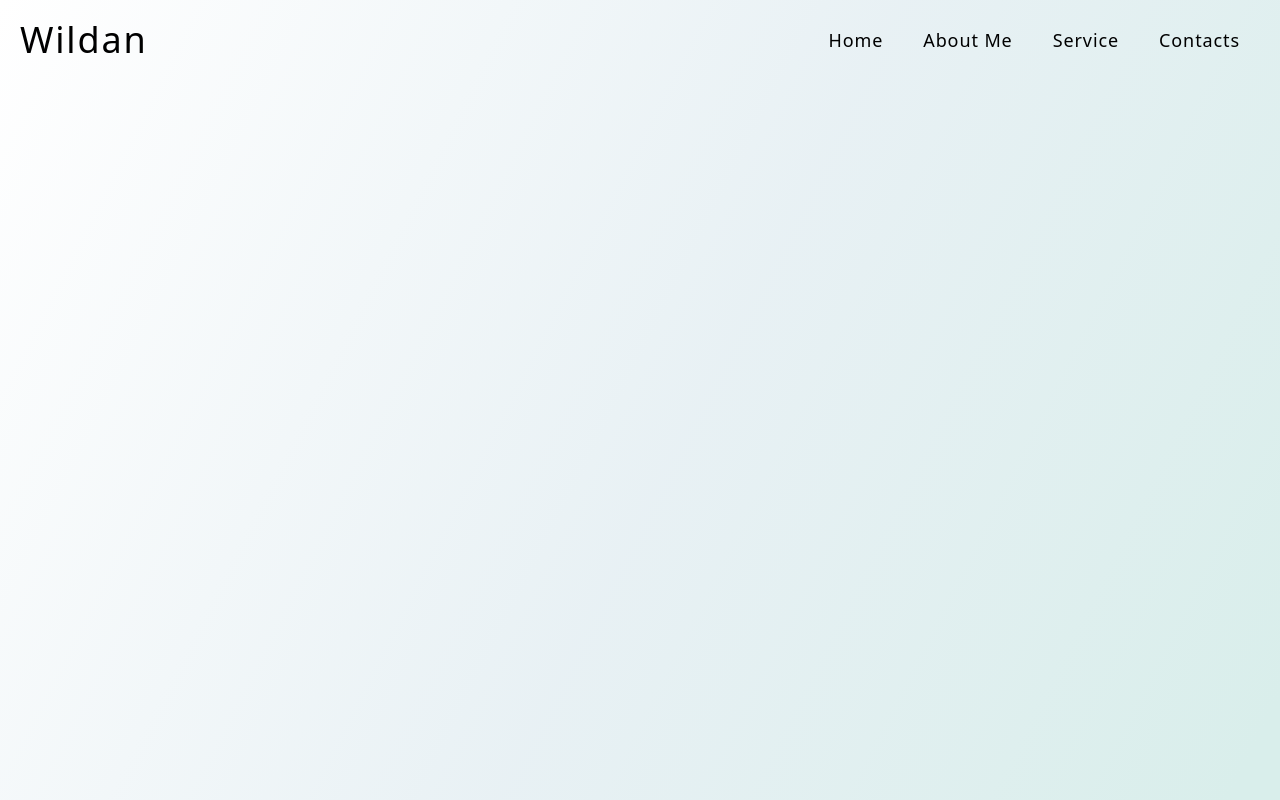
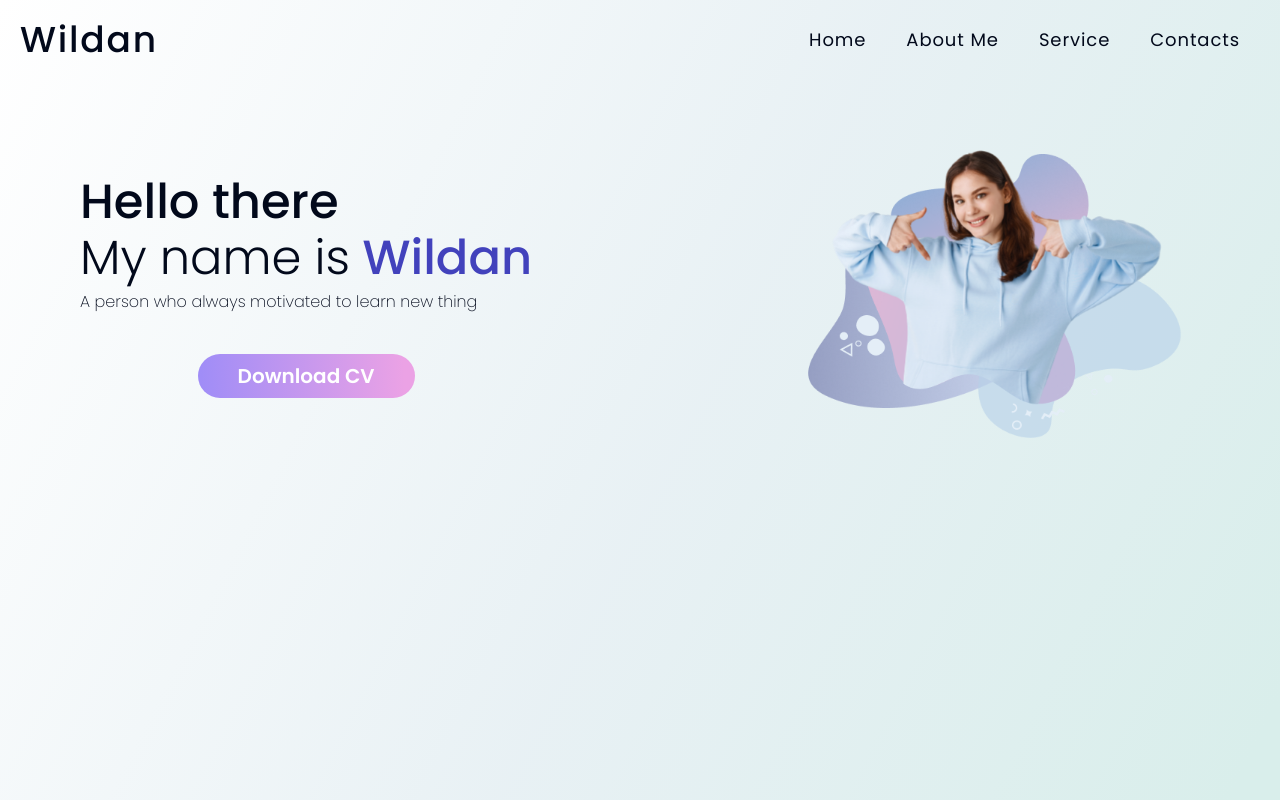
Before and after one commit to Wildanzr/personal-portofolio, a React (Vite) app: page / in a window 1280 px wide. Built offline with nearby package versions, Linux system fonts and the light colour scheme.

Commit message:
feat: hero

```diff
--- a/src/App.jsx
+++ b/src/App.jsx
@@ -1,13 +1,15 @@
 import React from 'react'
 
 import Navbar from './components/Navbar'
+import Hero from './components/Hero'
 
-import './styles/Background.css'
+import './styles/Custom.css'
 
 function App () {
   return (
-    <div className="bglight mx-auto h-screen font-poppins">
+    <div className="bglight mx-auto h-screen font-poppins text-[#02091B]">
       <Navbar />
+      <Hero />
     </div>
   )
 }
--- /dev/null
+++ b/src/components/Hero.jsx
@@ -0,0 +1,34 @@
+import React from 'react'
+
+import HeroImage from '../images/Hero.png'
+
+const Hero = () => {
+  return (
+    <div className="flex flex-row container justify-between py-5 px-20">
+      <div className="flex flex-col place-content-end">
+        <div className="flex flex-col">
+          <p className="text-5xl font-medium pb-2">Hello there</p>
+          <p className="text-5xl font-light pb-2">
+            My name is
+            <span className="text-5xl font-medium text-[#4242BC]"> Wildan</span>
+          </p>
+          <p className="text-base font-extralight">
+            A person who always motivated to learn new thing
+          </p>
+        </div>
+
+        <div className="flex justify-center py-10">
+            <button className='px-10 py-2 btndownload rounded-full font-semibold text-white text-xl'>
+                Download CV
+            </button>
+        </div>
+      </div>
+
+      <div className="flex justify-end">
+        <img src={HeroImage} alt="hero" className="w-9/12 h-9/12" />
+      </div>
+    </div>
+  )
+}
+
+export default Hero
--- a/src/index.css
+++ b/src/index.css
@@ -1,5 +1,5 @@
+@import url('https://fonts.googleapis.com/css2?family=Poppins:wght@100;200;300;400;500;600;700&display=swap');
+
 @tailwind base;
 @tailwind components;
 @tailwind utilities;
-
-@import url('https://fonts.googleapis.com/css2?family=Poppins:wght@100;200;300;400;500;600;700&display=swap');
--- a/src/styles/Background.css
+++ b/src/styles/Custom.css
@@ -5,3 +5,7 @@
 .bgdark {
     background: linear-gradient(296.82deg, #120024 3.03%, #052041 46.3%, #120024 100%);
 }
+
+.btndownload {
+    background: linear-gradient(267.76deg, #EBA2E5 5.18%, #A08DF7 98.44%);
+}
```
Also changed, not shown: src/images/Hero.png (added).
